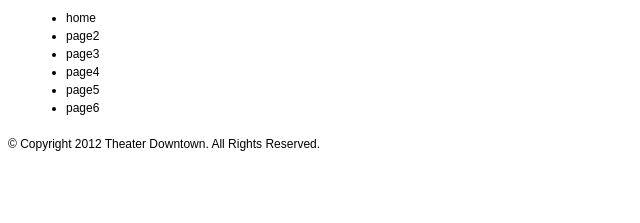
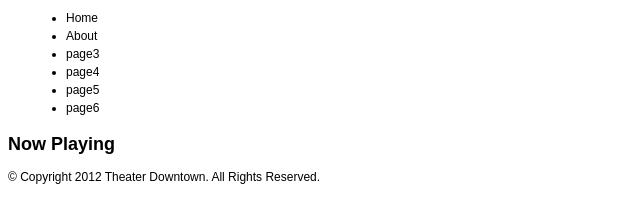
Before and after one commit to steveclark2013/wsp-1212, a plain HTML site: page project/index.html in a window 1280 px wide. Shown: the part 41-264 px from the top of the page, without its empty margins (0-640 px from the left). Drawn offline with Linux system fonts and the light colour scheme.

Commit message:
edited text

```diff
--- a/project/index.html
+++ b/project/index.html
@@ -13,14 +13,15 @@
 	</header>
 	<nav>
 		<ul>
-			<li>home</li>
-			<li>page2</li>
+			<li>Home</li>
+			<li>About</li>
 			<li>page3</li>
 			<li>page4</li>
 			<li>page5</li>
 			<li>page6</li>
 		</ul>
 	</nav>
+	<h2>Now Playing</h2>
 	<article></article>
 		<footer>
 	<p>&copy; Copyright 2012 Theater Downtown. All Rights Reserved.</p>
```
